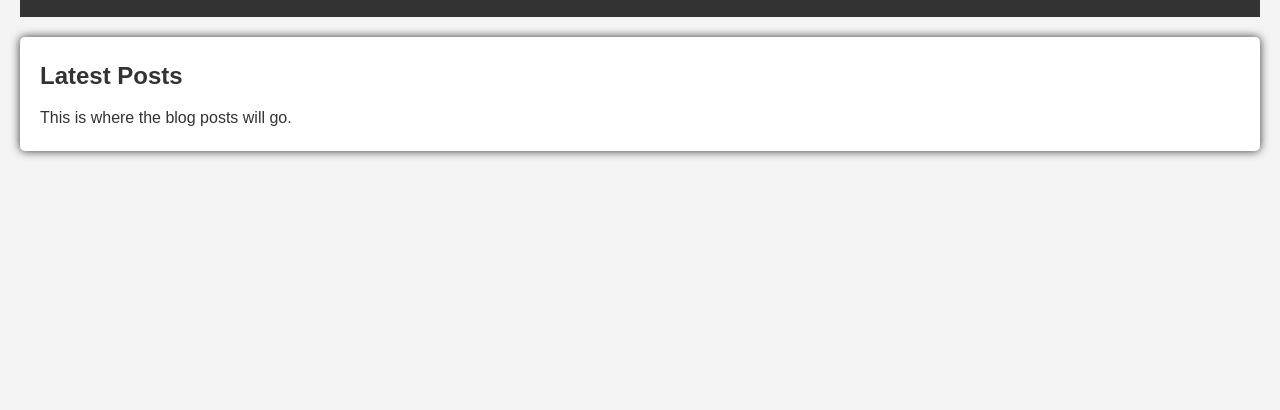
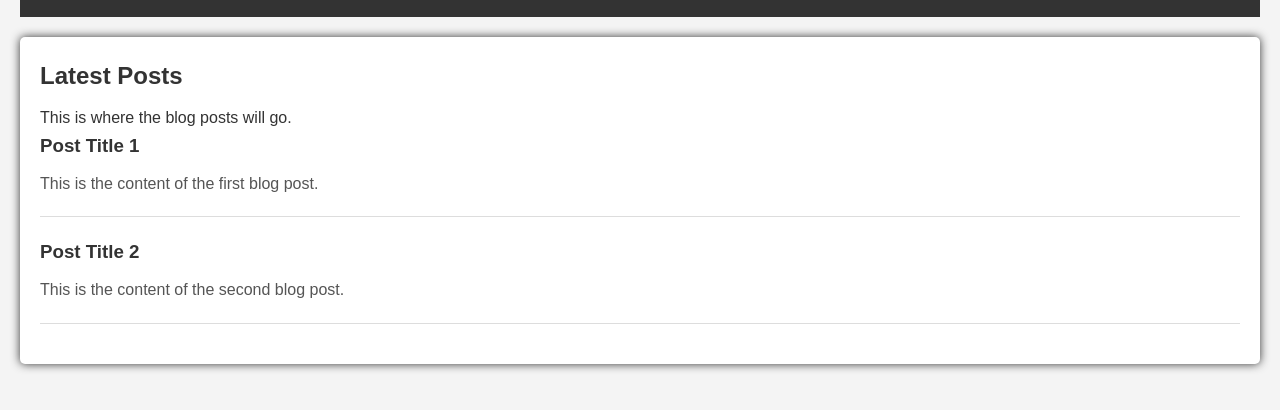
Before and after one commit to ali-mansha1351/Blogging-Website, a website: page src/index.html in a window 1280 px wide. Shown: the part 130-540 px from the top of the page. Drawn offline with Linux system fonts and the light colour scheme.

Commit message:
blog posts portion createdd

```diff
--- a/src/index.html
+++ b/src/index.html
@@ -21,6 +21,14 @@
       <section>
         <h2>Latest Posts</h2>
         <p>This is where the blog posts will go.</p>
+        <article>
+          <h3>Post Title 1</h3>
+          <p>This is the content of the first blog post.</p>
+        </article>
+        <article>
+          <h3>Post Title 2</h3>
+          <p>This is the content of the second blog post.</p>
+        </article>
       </section>
     </main>
   </body>
--- a/styles/style.css
+++ b/styles/style.css
@@ -60,3 +60,19 @@ nav ul li a {
 nav ul li a:hover {
   text-decoration: underline;
 }
+
+/* Add this to style.css */
+article {
+  margin-bottom: 20px;
+  padding-bottom: 20px;
+  border-bottom: 1px solid #ddd;
+}
+
+article h3 {
+  margin-bottom: 10px;
+}
+
+article p {
+  font-size: 1rem;
+  color: #555;
+}
```
